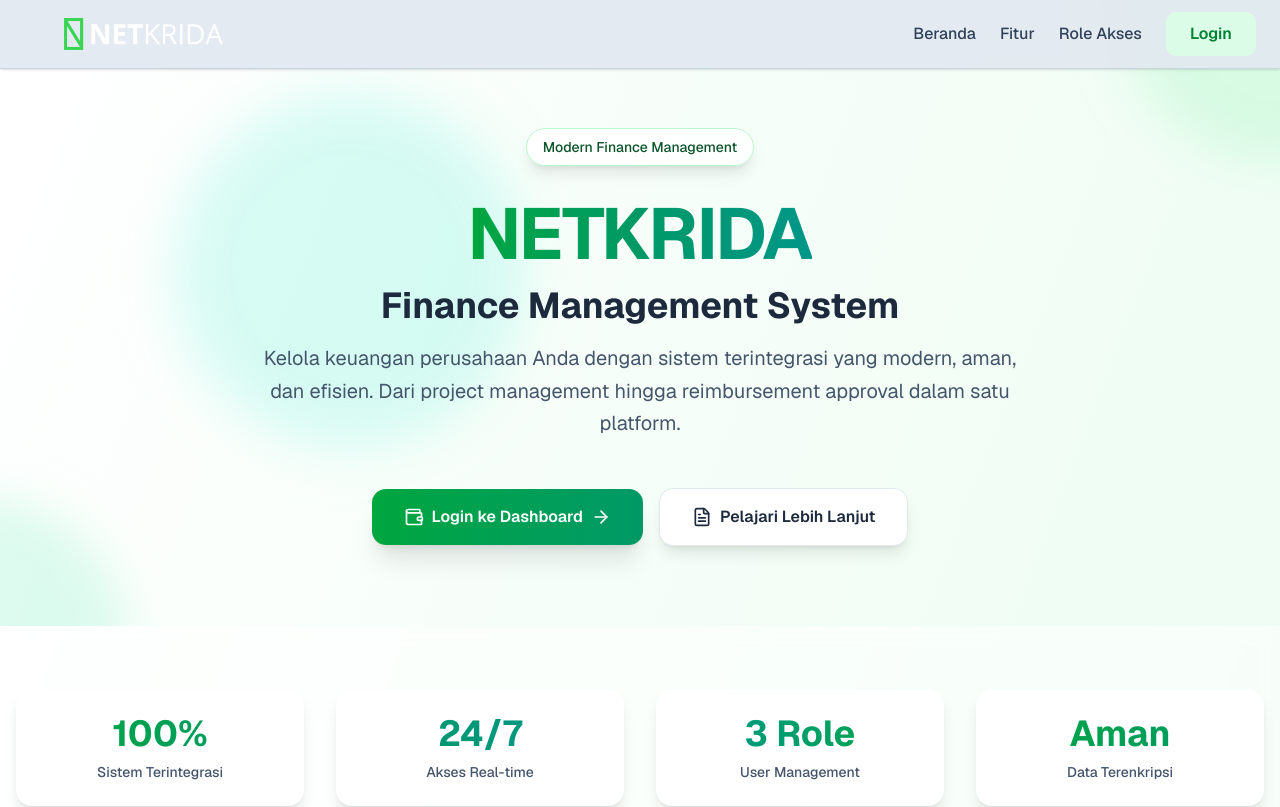
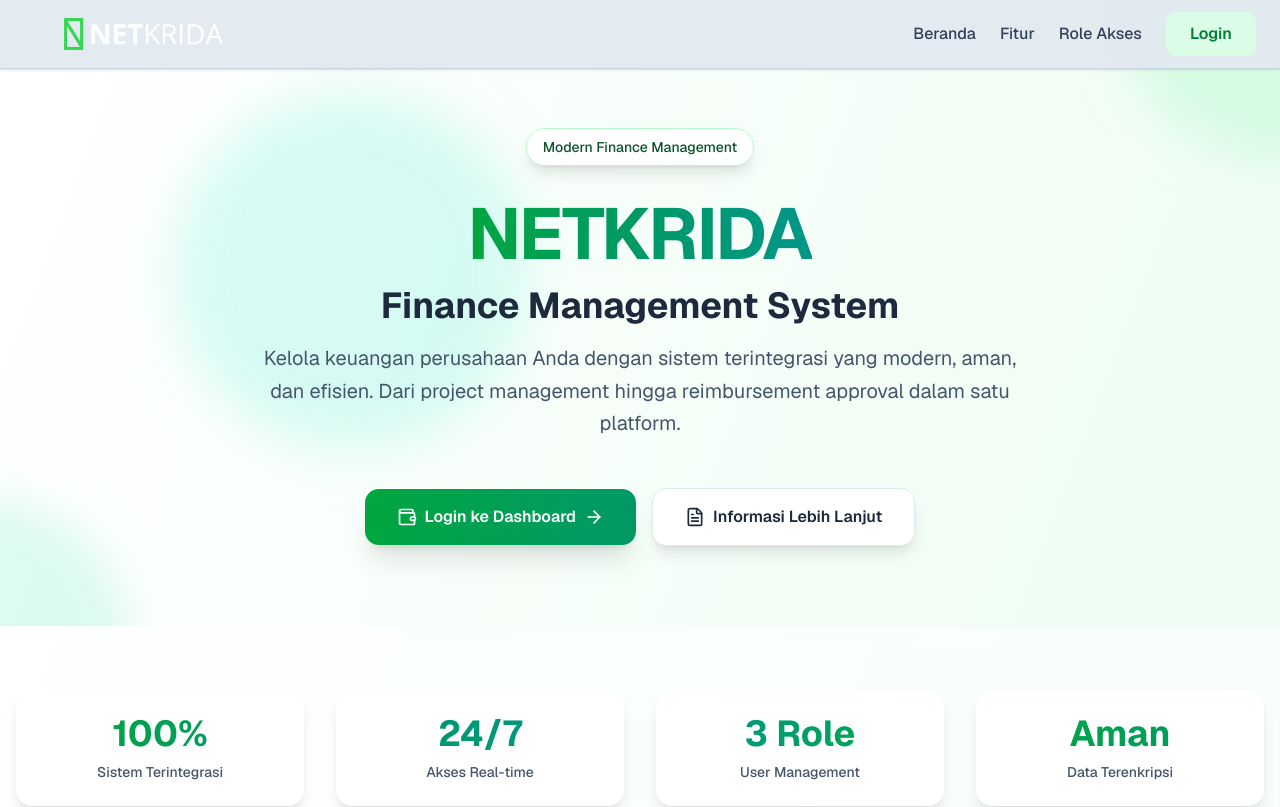
Before and after one commit to novryanda/Netkrida-Finance, a Next.js app: page / in a window 1280 px wide. Shown: the top 807 px of the page. Built offline with nearby package versions, Linux system fonts and the light colour scheme.

Commit message:
udpate button informasi lebih lanjut

```diff
--- a/src/app/auth/login/page.tsx
+++ b/src/app/auth/login/page.tsx
@@ -27,16 +27,19 @@
         <div className="relative z-10 w-full max-w-lg mx-auto">
           <Terminal className="bg-background/80 shadow-xl backdrop-blur">
             <TypingAnimation className="text-lg font-bold text-primary" duration={40}>
-              Welcome to Netkrida Finance System
+              Selamat datang di Sistem Keuangan Netkrida
             </TypingAnimation>
             <TypingAnimation className="text-base text-muted-foreground" duration={30}>
-              Empowering your financial management.
+              Mempermudah pengelolaan keuangan Anda.
             </TypingAnimation>
             <TypingAnimation className="text-base text-muted-foreground" duration={30}>
-              Secure. Reliable. Easy to use.
+              Aman. Andal. Mudah digunakan.
             </TypingAnimation>
             <TypingAnimation className="text-base text-primary" duration={30}>
-              Login to get started 🚀
+              Silakan login untuk memulai 🚀
+            </TypingAnimation>
+            <TypingAnimation className="text-base text-primary" duration={30}>
+              Hubungi admin jika mengalami kendala.
             </TypingAnimation>
           </Terminal>
         </div>
--- a/src/app/page.tsx
+++ b/src/app/page.tsx
@@ -129,10 +129,15 @@
                 Login ke Dashboard
                 <ArrowRight className="w-5 h-5 group-hover:translate-x-1 transition-transform" />
               </button>
-              <button className="inline-flex items-center gap-2 px-8 py-4 bg-white text-slate-800 rounded-xl font-semibold shadow-lg hover:shadow-xl transition-all duration-300 hover:scale-105 border border-slate-200">
+              <a
+                href="https://netkrida.co.id/"
+                target="_blank"
+                rel="noopener noreferrer"
+                className="inline-flex items-center gap-2 px-8 py-4 bg-white text-slate-800 rounded-xl font-semibold shadow-lg hover:shadow-xl transition-all duration-300 hover:scale-105 border border-slate-200"
+              >
                 <FileText className="w-5 h-5" />
-                Pelajari Lebih Lanjut
-              </button>
+                Informasi Lebih Lanjut
+              </a>
             </div>
           </div>
         </div>
```
